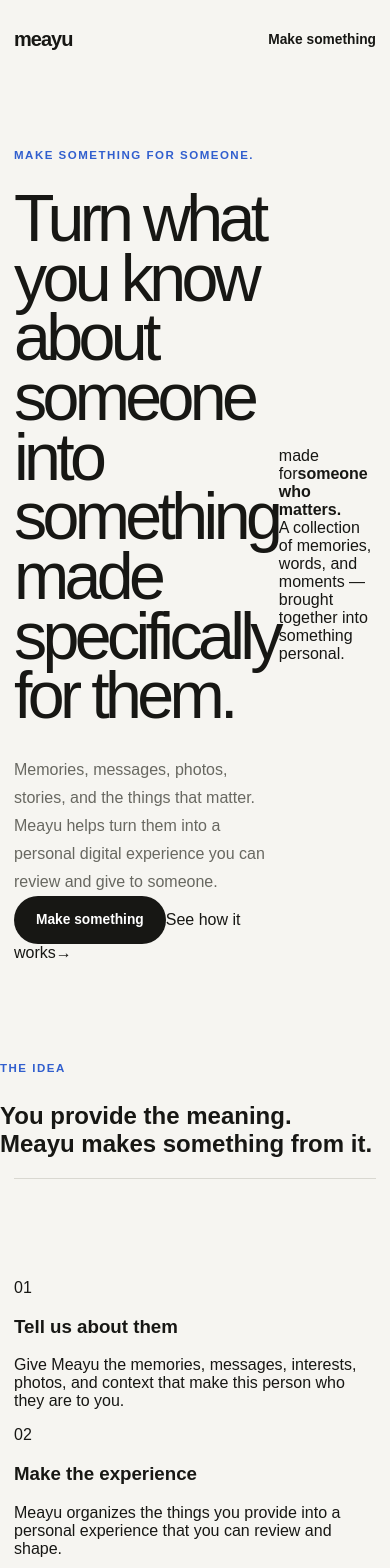
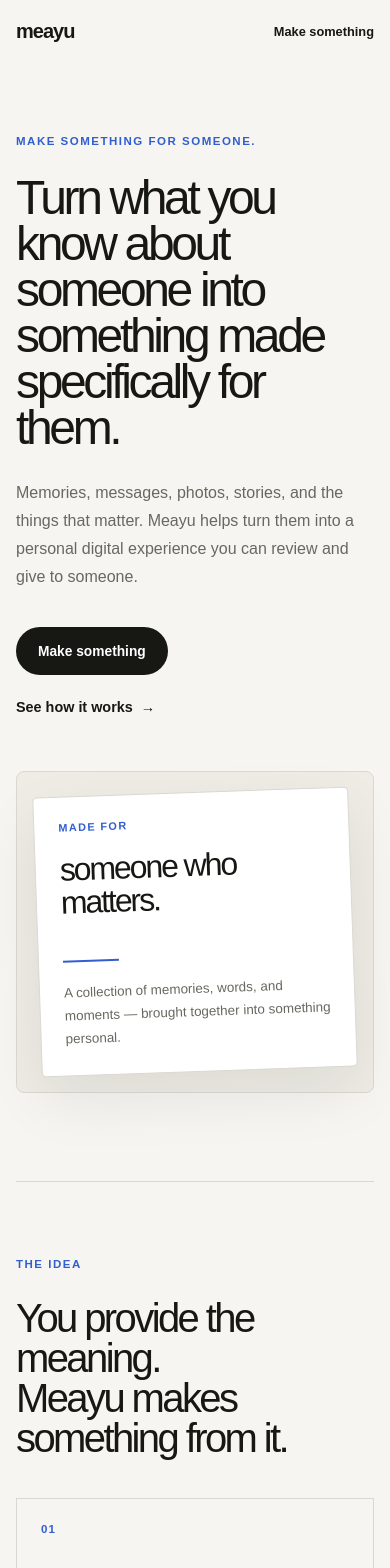
Before and after one commit to JJTGG/meayu, a Next.js app: page / in a window 390 px wide. Shown: the top 1568 px of the page. Built offline with nearby package versions, Linux system fonts and the light colour scheme.

Commit message:
fix: align Meayu CSS with current components

```diff
--- a/src/app/globals.css
+++ b/src/app/globals.css
@@ -1,3 +1,4 @@
+
 :root {
   --background: #f6f5f1;
   --foreground: #171714;
@@ -798,3 +799,455 @@
     gap: 14px;
   }
 }
+/* Component-aligned styles: current marketing and creator workspace markup. */
+.hero {
+  display: grid;
+  grid-template-columns: minmax(0, 1.15fr) minmax(280px, 0.85fr);
+  gap: clamp(32px, 5vw, 76px);
+  align-items: center;
+}
+
+.hero-copy,
+.hero-art {
+  min-width: 0;
+}
+
+.hero-copy {
+  max-width: 760px;
+}
+
+.hero h1 {
+  font-size: clamp(3.25rem, 6.8vw, 6.8rem);
+  line-height: 0.96;
+}
+
+.hero-actions {
+  display: flex;
+  flex-wrap: wrap;
+  align-items: center;
+  gap: 20px;
+  margin-top: 36px;
+}
+
+.text-link {
+  display: inline-flex;
+  align-items: center;
+  gap: 8px;
+  min-height: 44px;
+  color: var(--foreground);
+  font-size: 0.9rem;
+  font-weight: 600;
+}
+
+.text-link span {
+  transition: transform 160ms ease;
+}
+
+.text-link:hover span {
+  transform: translateX(3px);
+}
+
+.hero-art {
+  display: grid;
+  place-items: center;
+  min-height: 360px;
+  padding: clamp(20px, 4vw, 48px);
+  background: var(--surface);
+  border: 1px solid var(--line);
+  border-radius: 8px;
+}
+
+.experience-card {
+  display: flex;
+  flex-direction: column;
+  gap: 20px;
+  width: min(100%, 340px);
+  min-height: 320px;
+  padding: clamp(24px, 4vw, 38px);
+  background: var(--white);
+  border: 1px solid var(--line);
+  border-radius: 5px;
+  box-shadow: 0 24px 60px rgb(23 23 20 / 8%);
+  transform: rotate(-2deg);
+}
+
+.card-label {
+  color: var(--accent);
+  font-size: 0.68rem;
+  font-weight: 700;
+  letter-spacing: 0.13em;
+  text-transform: uppercase;
+}
+
+.experience-card strong {
+  max-width: 240px;
+  font-size: clamp(2rem, 3.2vw, 2.8rem);
+  font-weight: 500;
+  letter-spacing: -0.065em;
+  line-height: 1.02;
+}
+
+.card-line {
+  width: 56px;
+  height: 2px;
+  margin-top: auto;
+  background: var(--accent);
+}
+
+.card-note {
+  color: var(--muted);
+  font-size: 0.84rem;
+  line-height: 1.7;
+}
+
+.intro-section {
+  width: min(1180px, calc(100% - 40px));
+  margin: 0 auto;
+  padding: 112px 0 132px;
+  border-top: 1px solid var(--line);
+}
+
+.section-heading {
+  max-width: 760px;
+}
+
+.section-heading h2 {
+  margin: 0;
+  font-size: clamp(2.6rem, 5.4vw, 5rem);
+  font-weight: 500;
+  letter-spacing: -0.065em;
+  line-height: 1;
+}
+
+.process {
+  width: 100%;
+  margin: 64px 0 0;
+  padding: 0;
+  display: grid;
+  grid-template-columns: repeat(3, minmax(0, 1fr));
+  gap: 0;
+  border: 1px solid var(--line);
+  background: var(--line);
+}
+
+.process > article {
+  min-width: 0;
+  min-height: 250px;
+  padding: clamp(22px, 3vw, 34px);
+  background: var(--background);
+}
+
+.process > article > span {
+  display: block;
+  margin-bottom: 56px;
+  color: var(--accent);
+  font-size: 0.72rem;
+  font-weight: 700;
+  letter-spacing: 0.1em;
+}
+
+.process > article h3 {
+  margin: 0 0 14px;
+  font-size: 1.18rem;
+  font-weight: 600;
+  letter-spacing: -0.025em;
+}
+
+.process > article p {
+  margin: 0;
+  color: var(--muted);
+  font-size: 0.92rem;
+  line-height: 1.75;
+}
+
+.closing-section {
+  padding: 112px 20px 120px;
+  border-top: 1px solid var(--line);
+  text-align: center;
+}
+
+.closing-section h2 {
+  max-width: 900px;
+  margin: 0 auto 34px;
+  font-size: clamp(2.4rem, 5.2vw, 4.8rem);
+  font-weight: 500;
+  letter-spacing: -0.065em;
+  line-height: 1.03;
+}
+
+.closing-section .eyebrow {
+  margin-bottom: 24px;
+}
+
+.workspace-page {
+  width: min(1040px, calc(100% - 40px));
+  margin: 0 auto;
+  padding: clamp(40px, 7vw, 84px) 0 100px;
+}
+
+.people-header {
+  align-items: flex-end;
+  gap: 28px;
+}
+
+.people-header > div {
+  max-width: 700px;
+}
+
+.people-header h1,
+.person-form-heading h1,
+.person-space-header h1 {
+  font-size: clamp(2.5rem, 5vw, 4.4rem);
+  line-height: 1;
+  letter-spacing: -0.065em;
+}
+
+.people-list {
+  display: grid;
+  grid-template-columns: repeat(2, minmax(0, 1fr));
+  gap: 14px;
+  margin-top: 44px;
+}
+
+.people-list > a {
+  display: block;
+  min-width: 0;
+  border-radius: 8px;
+}
+
+.person-card {
+  display: flex;
+  flex-direction: column;
+  justify-content: space-between;
+  gap: 28px;
+  height: 100%;
+  min-height: 190px;
+  padding: 24px;
+  border: 1px solid var(--line);
+  border-radius: 8px;
+  background: var(--white);
+  transition: border-color 160ms ease, transform 160ms ease;
+}
+
+.people-list > a:hover .person-card {
+  border-color: var(--accent);
+  transform: translateY(-2px);
+}
+
+.person-card h2 {
+  margin: 10px 0 0;
+  font-size: 1.5rem;
+  font-weight: 600;
+  letter-spacing: -0.04em;
+  overflow-wrap: anywhere;
+}
+
+.person-card-relationship,
+.person-card-notes {
+  margin: 8px 0 0;
+  color: var(--muted);
+  font-size: 0.9rem;
+  line-height: 1.65;
+  overflow-wrap: anywhere;
+}
+
+.person-card-date {
+  color: var(--muted);
+  font-size: 0.76rem;
+}
+
+.person-space {
+  max-width: 800px;
+  margin: 0 auto;
+}
+
+.people-back-link {
+  display: inline-flex;
+  align-items: center;
+  min-height: 44px;
+  margin-bottom: 42px;
+  color: var(--muted);
+  font-size: 0.9rem;
+}
+
+.people-back-link:hover {
+  color: var(--foreground);
+}
+
+.person-space-header {
+  padding-bottom: 36px;
+  border-bottom: 1px solid var(--line);
+}
+
+.person-space-header h1 {
+  margin: 12px 0 0;
+  overflow-wrap: anywhere;
+}
+
+.person-space-header .person-card-relationship {
+  font-size: 1rem;
+}
+
+.person-space-body {
+  display: grid;
+  gap: 0;
+}
+
+.person-space-section {
+  padding: 28px 0;
+  border-bottom: 1px solid var(--line);
+}
+
+.person-space-section > p {
+  margin: 12px 0 0;
+  color: var(--muted);
+  font-size: 0.98rem;
+  line-height: 1.8;
+  overflow-wrap: anywhere;
+  white-space: pre-wrap;
+}
+
+.form-error {
+  margin: 18px 0 0;
+  padding: 12px 14px;
+  border: 1px solid #dca6a0;
+  border-radius: 6px;
+  background: #fff1ef;
+  color: #8b2820;
+  font-size: 0.9rem;
+  line-height: 1.55;
+}
+
+:where(a, button, input, textarea, select):focus-visible {
+  outline: 3px solid var(--accent);
+  outline-offset: 3px;
+}
+
+@media (max-width: 760px) {
+  .hero {
+    grid-template-columns: minmax(0, 1fr);
+    gap: 42px;
+    min-height: auto;
+    padding: 72px 0 88px;
+  }
+
+  .hero h1 {
+    font-size: clamp(3rem, 11vw, 5rem);
+    letter-spacing: -0.07em;
+  }
+
+  .hero-description {
+    margin-top: 28px;
+    font-size: 1rem;
+  }
+
+  .hero-art {
+    min-height: 300px;
+  }
+
+  .experience-card {
+    min-height: 280px;
+  }
+
+  .intro-section {
+    padding: 76px 0 84px;
+  }
+
+  .section-heading h2 {
+    font-size: clamp(2.5rem, 9vw, 4rem);
+  }
+
+  .process {
+    grid-template-columns: minmax(0, 1fr);
+    margin-top: 40px;
+  }
+
+  .process > article {
+    min-height: auto;
+    padding: 24px;
+  }
+
+  .process > article > span {
+    margin-bottom: 30px;
+  }
+
+  .closing-section {
+    padding: 76px 20px 84px;
+  }
+
+  .closing-section h2 {
+    font-size: clamp(2.3rem, 8.5vw, 3.8rem);
+  }
+
+  .people-header {
+    align-items: flex-start;
+    flex-direction: column;
+  }
+
+  .people-list {
+    grid-template-columns: minmax(0, 1fr);
+    margin-top: 30px;
+  }
+}
+
+@media (max-width: 480px) {
+  .nav {
+    width: calc(100% - 32px);
+    padding: 20px 0;
+    gap: 12px;
+  }
+
+  .nav-actions {
+    gap: 14px;
+  }
+
+  .nav-link {
+    font-size: 0.8rem;
+  }
+
+  .hero,
+  .intro-section {
+    width: calc(100% - 32px);
+  }
+
+  .hero-actions {
+    align-items: flex-start;
+    flex-direction: column;
+    gap: 10px;
+  }
+
+  .workspace-page {
+    width: calc(100% - 32px);
+  }
+
+  .person-form-fields {
+    grid-template-columns: minmax(0, 1fr);
+  }
+
+  .form-field-wide {
+    grid-column: auto;
+  }
+
+  .person-form-actions {
+    align-items: stretch;
+  }
+
+  .person-form-actions .button {
+    flex: 1;
+  }
+}
+
+@media (prefers-reduced-motion: reduce) {
+  html {
+    scroll-behavior: auto;
+  }
+
+  *,
+  *::before,
+  *::after {
+    animation-duration: 0.01ms !important;
+    animation-iteration-count: 1 !important;
+    transition-duration: 0.01ms !important;
+    scroll-behavior: auto !important;
+  }
+}
```
